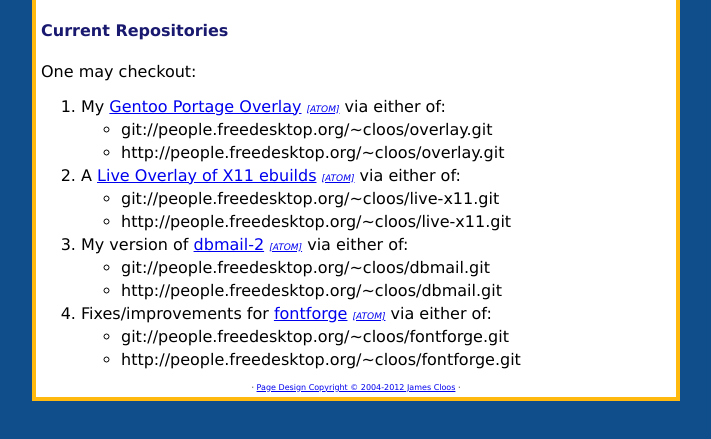
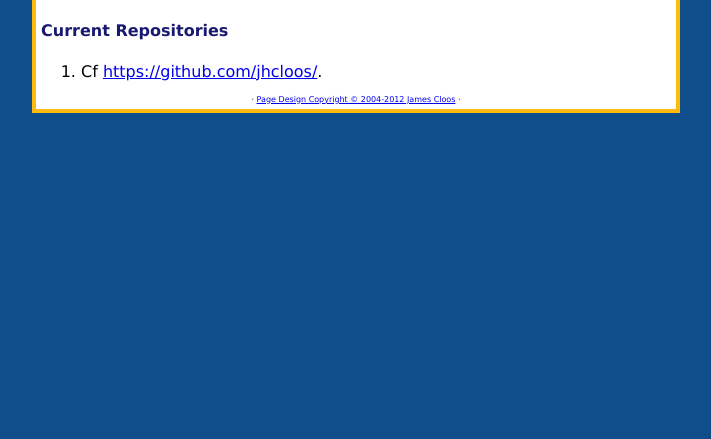
Before and after one commit to jhcloos/jhcloos.github.io, a plain HTML site: page index.html in a window 1280 px wide. Shown: the part 195-634 px from the top of the page, without its empty margins (284-995 px from the left). Drawn offline with Linux system fonts and the light colour scheme.

Commit message:
Fix
Signed-off-by: James Cloos <cloos@jhcloos.com>

```diff
--- a/index.html
+++ b/index.html
@@ -17,37 +17,10 @@
    </div>
    <div id="content">
     <h4>Current Repositories</h4>
-    <p>One may checkout:</p>
     <ol>
-     <li>My <a href="http://cgit.freedesktop.org/~cloos/overlay/">Gentoo Portage Overlay</a> <a href="http://cgit.freedesktop.org/~cloos/overlay/atom/" style="font-size:xx-small"><em>[ATOM]</em></a> via either of:
-      <ul>
-       <li>git://people.freedesktop.org/~cloos/overlay.git</li>
-       <li>http://people.freedesktop.org/~cloos/overlay.git</li>
-      </ul>
+     <li>Cf <a href="https://github.com/jhcloos/">https://github.com/jhcloos/</a>.
      </li>
-     <li>A <a href="http://cgit.freedesktop.org/~cloos/live-x11/">Live Overlay of X11 ebuilds</a> <a href="http://cgit.freedesktop.org/~cloos/live-x11/atom/" style="font-size:xx-small"><em>[ATOM]</em></a> via either of:
-      <ul>
-       <li>git://people.freedesktop.org/~cloos/live-x11.git</li>
-       <li>http://people.freedesktop.org/~cloos/live-x11.git</li>
-      </ul>
-     </li>
-     <li>My version of <a href="http://cgit.freedesktop.org/~cloos/dbmail/">dbmail-2</a> <a href="http://cgit.freedesktop.org/~cloos/dbmail/atom/" style="font-size:xx-small"><em>[ATOM]</em></a> via either of:
-      <ul>
-       <li>git://people.freedesktop.org/~cloos/dbmail.git</li>
-       <li>http://people.freedesktop.org/~cloos/dbmail.git</li>
-      </ul>
-     </li>
-     <li>Fixes/improvements for <a href="http://cgit.freedesktop.org/~cloos/fontforge/">fontforge</a> <a href="http://cgit.freedesktop.org/~cloos/fontforge/atom/" style="font-size:xx-small"><em>[ATOM]</em></a> via either of:
-      <ul>
-       <li>git://people.freedesktop.org/~cloos/fontforge.git</li>
-       <li>http://people.freedesktop.org/~cloos/fontforge.git</li>
-      </ul>
-     </li>
-    </ol><!--
-    <h4>Historical Repositories</h4>
-    <ol>
-     <li>My Linux Kernel-related repositories are now found at <a href="http://userweb.kernel.org/~cloos/">Kernel.Org</a></li>
-    </ol> -->
+    </ol>
    </div>
    <div id="footer">· <a href="copyright/">Page Design Copyright © 2004-2012 James Cloos</a> ·</div>
   </div>
```
